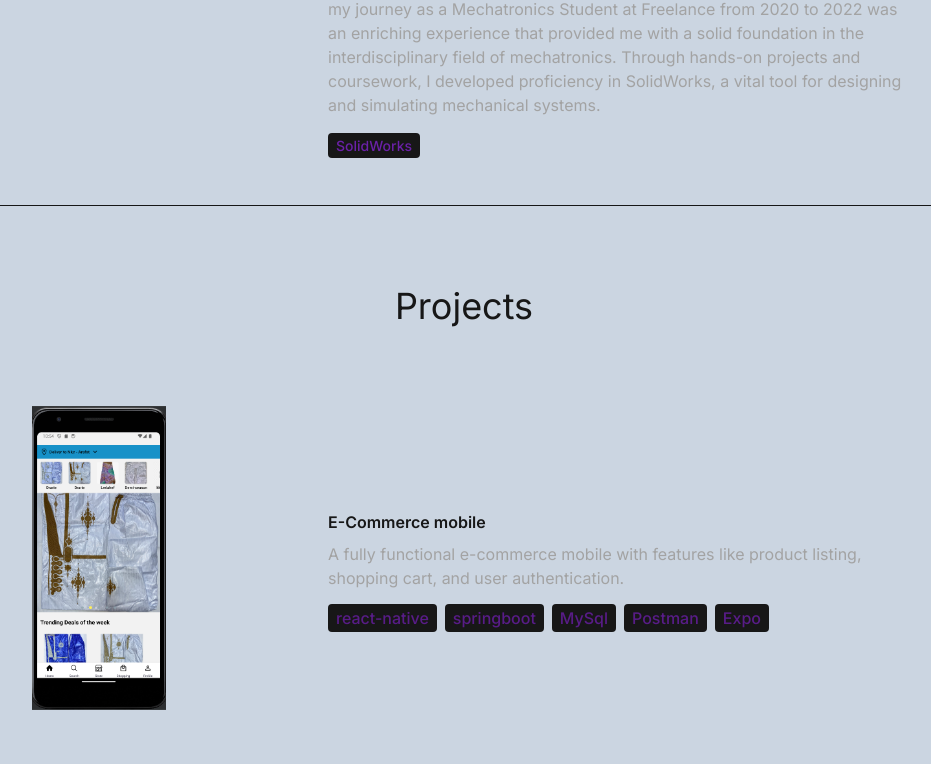
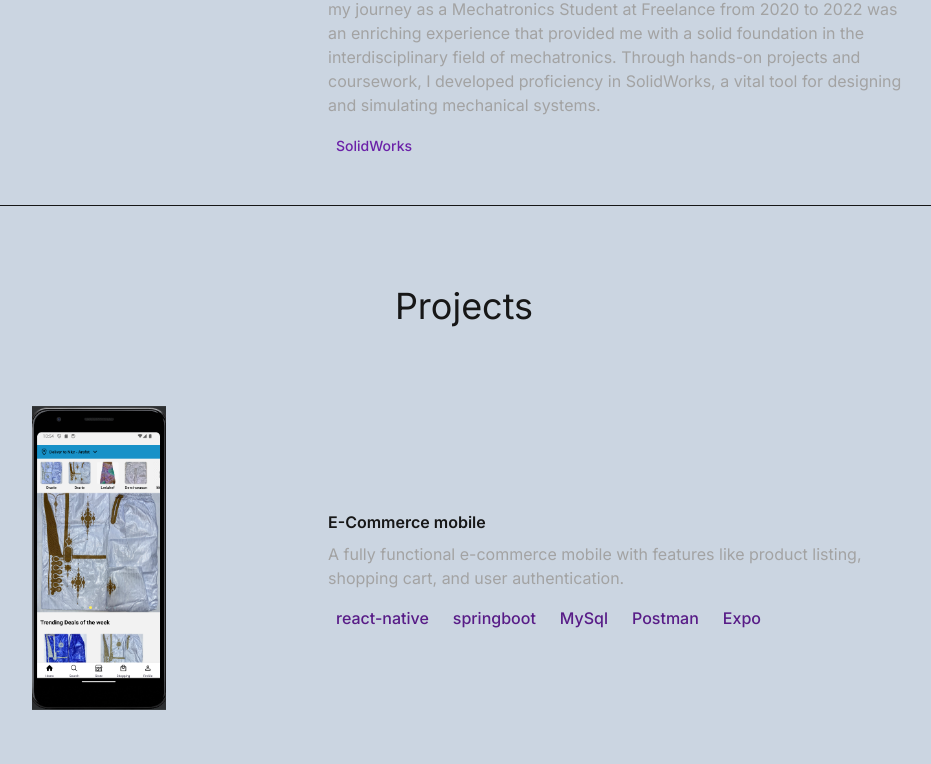
Before and after one commit to ahmedouvadel/Protfolio, a React (Vite) app: page / in a window 1280 px wide. Shown: the part 2980-3744 px from the top of the page, without its empty margins (176-1107 px from the left). Built offline with nearby package versions, Linux system fonts and the light colour scheme.

Commit message:
dark mode

```diff
--- a/src/components/Experience.jsx
+++ b/src/components/Experience.jsx
@@ -2,7 +2,7 @@ import { EXPERIENCE } from "../data/data"
 import {  motion } from "framer-motion"
 
 
-const Experience = () => {
+const Experience = ({ toggleTheme, isDarkMode }) => {
   return (
     <div className='border-b border-neutral-900 pb-4'>
       <motion.h1
@@ -33,7 +33,7 @@ const Experience = () => {
               </h6>
               <p className="mb-4 text-neutral-400">{experience.description}</p>
               {experience.technologies.map((tech, index) => (
-                <span key={index} className="mr-2 mt-4 rounded bg-neutral-900 px-2
+                <span key={index} className="mr-2 mt-4 rounded dark:bg-neutral-900 dark:text-gray-300 px-2
                 py-1 text-sm font-medium text-purple-800" >{tech}</span>
               ))}
             </motion.div>
--- a/src/components/Projects.jsx
+++ b/src/components/Projects.jsx
@@ -2,7 +2,7 @@ import { PROJECTS } from "../data/data"
 import {  motion } from "framer-motion"
 
 
-const Projects = () => {
+const Projects = ({ toggleTheme, isDarkMode }) => {
   return (
     <div className="border-b border-neutral-900 pb-4">
       <motion.h1
@@ -32,7 +32,7 @@ const Projects = () => {
               <h6 className="mb-2 font-semibold">{proj.title}</h6>
               <p className="mb-4 text-neutral-400">{proj.description}</p>
               {proj.technologies.map((tech, index) => (
-                <span key={index}  className="mr-2 rounded bg-neutral-900 px-2 py-1 font-medium text-purple-900" >{tech}</span>
+                <span key={index}  className="mr-2 rounded dark:bg-neutral-900 dark:text-gray-300  px-2 py-1 font-medium text-purple-900" >{tech}</span>
               ))}
             </motion.div>
           </div>
--- a/src/components/Technologies.jsx
+++ b/src/components/Technologies.jsx
@@ -18,7 +18,7 @@ const iconVariants = (duration) => ({
 })
 
 
-const Technologies = () => {
+const Technologies = ({ toggleTheme, isDarkMode }) => {
   return (
     <div className="border-b border-neutral-800 pb-24">
       <motion.h1
```
